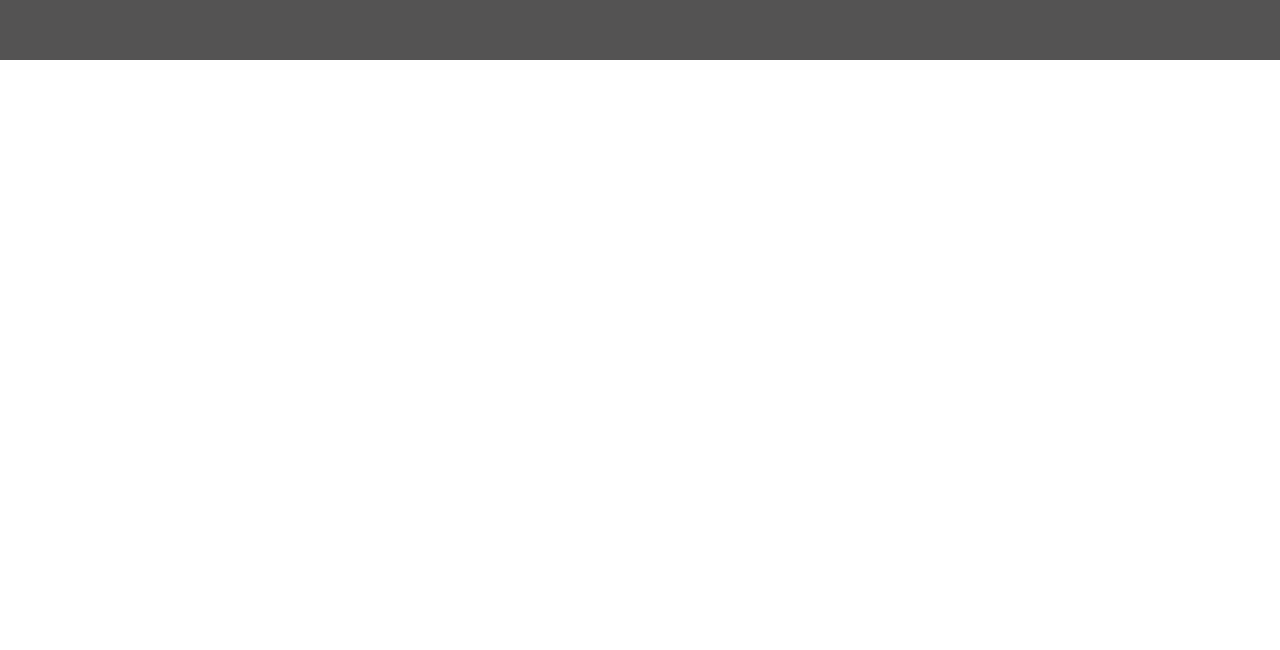
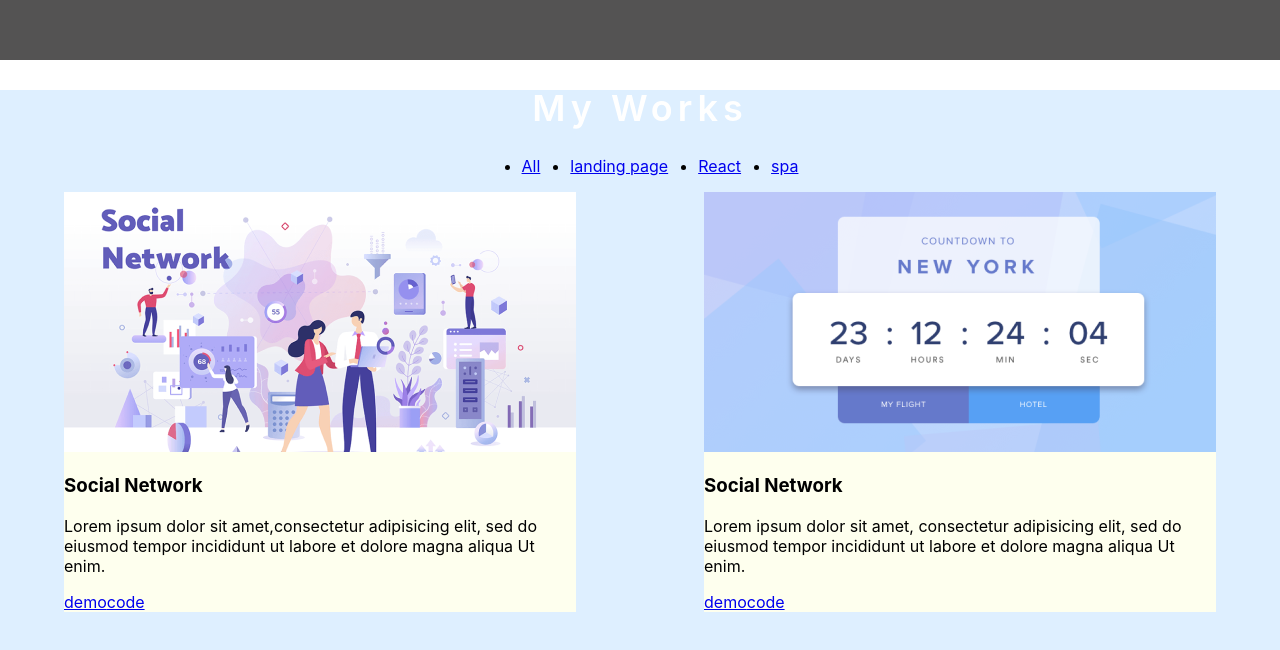
Before and after one commit to Steelmen87/Portfolio-Firs, a React app: page / in a window 1280 px wide. Shown: the part 1624-2274 px from the top of the page. Before the commit the page ends 1684 px from the top, so only its background shows below. Built offline with nearby package versions, Linux system fonts and the light colour scheme.

Commit message:
add Works

```diff
--- a/src/App.tsx
+++ b/src/App.tsx
@@ -3,6 +3,7 @@ import styled from 'styled-components';
 import {Header} from "./layout/header/Header";
 import {Main} from "./layout/sections/main/Main";
 import {Skills} from "./layout/sections/skills/Skills";
+import {Works} from "./layout/sections/works/Works";
 
 
 function App() {
@@ -11,6 +12,7 @@ function App() {
             <Header/>
             <Main/>
             <Skills/>
+            <Works/>
         </div>
     );
 }
--- a/src/components/menu/Menu.tsx
+++ b/src/components/menu/Menu.tsx
@@ -1,22 +1,27 @@
 import React from 'react';
 import styled from "styled-components";
 
-export const Menu = () => {
+export type PropsMenu = {
+    items: {
+        id: string
+        href: string
+        text: string
+    }[]
+}
+
+export const Menu = ({items}: PropsMenu) => {
     return (
         <StyledMenu>
             <ul>
-                <li><a href="#">Home</a></li>
-                <li><a href="#">Skills</a></li>
-                <li><a href="#">Works</a></li>
-                <li><a href="#">Testimony</a></li>
-                <li><a href="#">Contacts</a></li>
+                {items.map(item => <li key={item.id}><a href={item.href}>{item.text}</a></li>)}
             </ul>
         </StyledMenu>
     );
 };
 const StyledMenu = styled.nav`
-ul{
-    display: flex;
-    gap: 30px;
-}
+    ul {
+        display: flex;
+        gap: 30px;
+        justify-content: center;
+    }
 `
--- a/src/layout/header/Header.tsx
+++ b/src/layout/header/Header.tsx
@@ -1,13 +1,20 @@
 import React from 'react';
 import styled from "styled-components";
 import {Logo} from "../../components/logo/Logo";
-import {Menu} from "../../components/menu/Menu";
+import {Menu, PropsMenu} from "../../components/menu/Menu";
 
 export const Header = () => {
+    const items = [
+        {id: '1', href: '#', text: 'Home'},
+        {id: '2', href: '#', text: 'Skills'},
+        {id: '3', href: '#', text: 'Works'},
+        {id: '4', href: '#', text: 'Testimony'},
+        {id: '5', href: '#', text: 'Contacts'},]
+
     return (
         <StyledHeader>
             <Logo/>
-            <Menu/>
+            <Menu items={items}/>
         </StyledHeader>
     );
 };
--- /dev/null
+++ b/src/layout/sections/works/Works.tsx
@@ -0,0 +1,60 @@
+import React from 'react';
+import styled from "styled-components";
+import {SectionTitle} from "../../../components/SectionTitle";
+import {Menu} from "../../../components/menu/Menu";
+import {FlexWrapper} from "../../../components/FlexWrapper";
+import {Work, WorkPropsType} from "./work/Work";
+import imgWork from './../../../assets/images/NetWork.png'
+import second from './../../../assets/images/Second.png'
+
+export const Works = () => {
+    const items = [
+        {id: '1', href: '#', text: 'All'},
+        {id: '2', href: '#', text: 'landing page'},
+        {id: '3', href: '#', text: 'React'},
+        {id: '4', href: '#', text: 'spa'},
+    ]
+    const itemWorks: WorkPropsType[] = [
+        {
+            img: `${imgWork}`,
+            link2: '#',
+            text: 'Lorem ipsum dolor sit amet,' +
+                'consectetur adipisicing elit,' +
+                ' sed do eiusmod tempor incididunt ' +
+                'ut labore et dolore magna aliqua Ut enim.',
+            link1: '#',
+            title: 'Social Network',
+            id: '1'
+        },
+        {
+            img: `${second}`,
+            link2: '#',
+            text: 'Lorem ipsum dolor sit amet,' +
+                ' consectetur adipisicing elit, ' +
+                'sed do eiusmod tempor incididunt ' +
+                'ut labore et dolore magna aliqua Ut enim.',
+            link1: '#',
+            title: 'Social Network',
+            id: '2'
+        }
+    ]
+    return (
+        <StyledWorks>
+            <SectionTitle>My Works</SectionTitle>
+            <Menu items={items}/>
+            <FlexWrapper justify={'space-around'}>
+                {itemWorks.map((work) => (
+                    <Work
+                        img={work.img}
+                        title={work.title}
+                        text={work.text}
+                        link1={work.link1}
+                        link2={work.link2} key={work.id}/>))}
+            </FlexWrapper>
+        </StyledWorks>
+    );
+};
+const StyledWorks = styled.section`
+    min-height: 100vh;
+    background-color: #deefff;
+`
--- /dev/null
+++ b/src/layout/sections/works/work/Work.tsx
@@ -0,0 +1,38 @@
+import React from 'react';
+import styled from "styled-components";
+
+export type WorkPropsType = {
+    id?:string
+    title:string
+    text:string
+    img:string
+    link1:string
+    link2:string
+}
+export const Work = (props:WorkPropsType) => {
+    return (
+        <StyledWork>
+            <Image src={props.img} alt=""/>
+            <Title>{props.title}</Title>
+            <Text>{props.text}</Text>
+            <Link href={props.link1}>demo</Link>
+            <Link href={props.link2}>code</Link>
+        </StyledWork>
+    );
+};
+const StyledWork = styled.div`
+    background-color: #feffee;
+    max-width: 540px;
+    width: 40%;
+`
+const Image = styled.img`
+    width: 100%;
+    height: 260px;
+    object-fit: cover;
+`
+const Link = styled.a`
+`
+const Text = styled.p`
+`
+const Title = styled.h3`
+`
```
